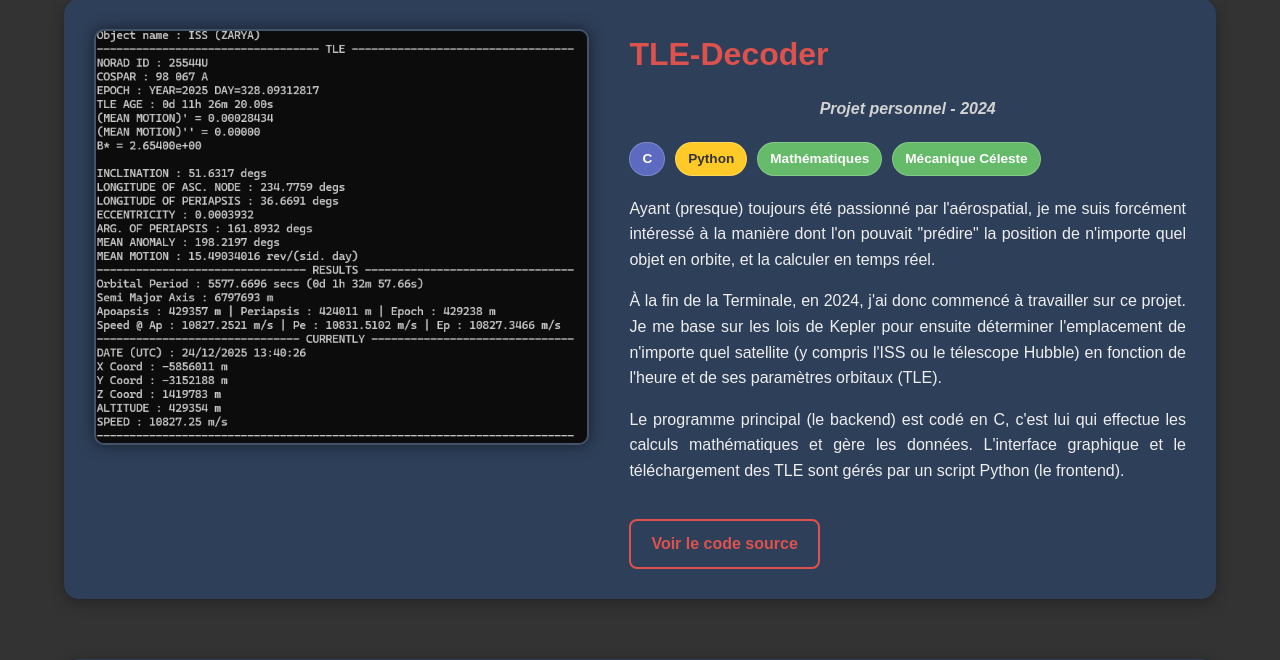
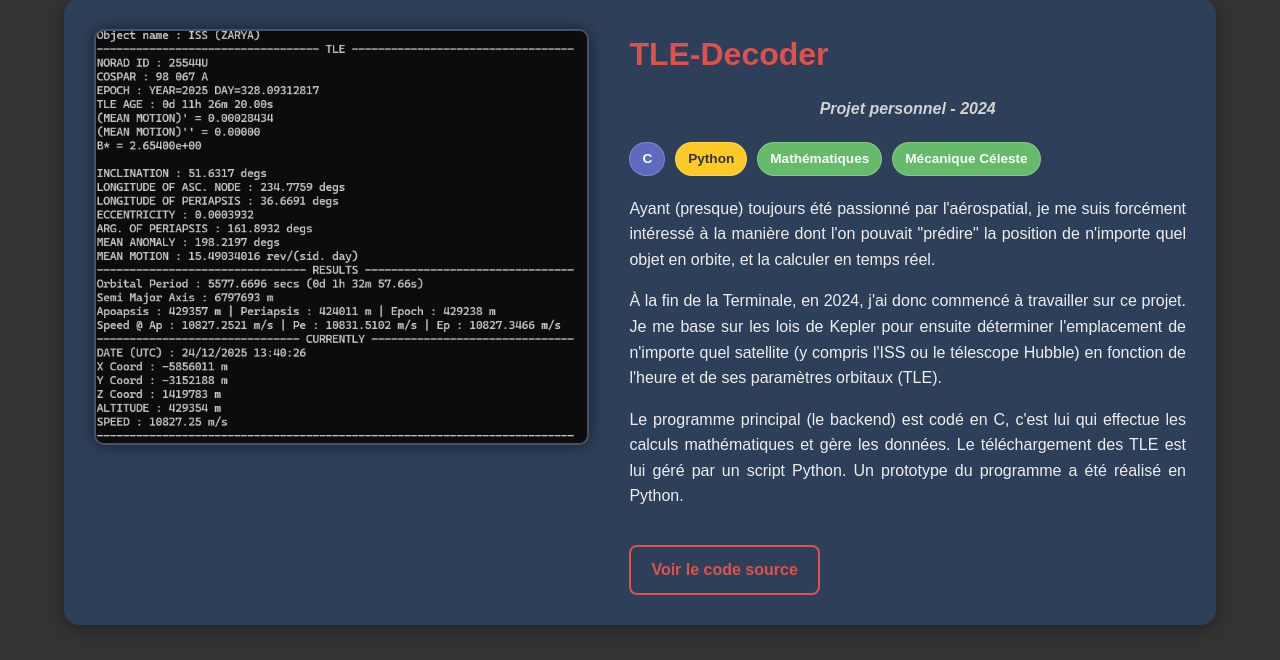
Before and after one commit to Jordi-R66/Portfolio, a PHP site: page /projets.php in a window 1280 px wide. Shown: the part 129-789 px from the top of the page. Run offline with PHP 8.4, Linux system fonts and the light colour scheme.

Commit message:
Remplacement d'une erreur factuelle

```diff
--- a/site/projets.php
+++ b/site/projets.php
@@ -36,7 +36,7 @@
 					À la fin de la Terminale, en 2024, j'ai donc commencé à travailler sur ce projet. Je me base sur les lois de Kepler pour ensuite déterminer l'emplacement de n'importe quel satellite (y compris l'ISS ou le télescope Hubble) en fonction de l'heure et de ses paramètres orbitaux (TLE).
 				</p>
 				<p>
-					Le programme principal (le backend) est codé en C, c'est lui qui effectue les calculs mathématiques et gère les données. L'interface graphique et le téléchargement des TLE sont gérés par un script Python (le frontend).
+					Le programme principal (le backend) est codé en C, c'est lui qui effectue les calculs mathématiques et gère les données. Le téléchargement des TLE est lui géré par un script Python. Un prototype du programme a été réalisé en Python.
 				</p>
 
 				<a href="https://github.com/Jordi-R66/TLE-Decoder" target="_blank" class="btn-repo">
```
